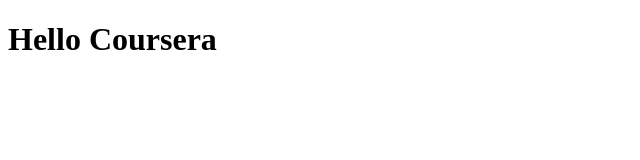
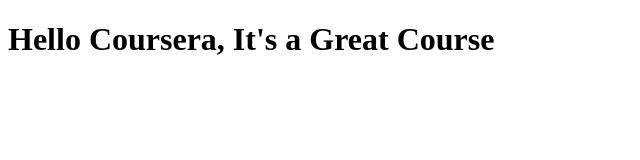
Before and after one commit to kelle1ds/coursera-test, a plain HTML site: page site/index.html in a window 1280 px wide. Shown: the whole page, without its empty margins (0-640 px from the left). Drawn offline with Linux system fonts and the light colour scheme.

Commit message:
small addition

```diff
--- a/site/index.html
+++ b/site/index.html
@@ -4,6 +4,6 @@
 	<title>Hello Coursear</title>
 </head>
 <body>
-<h1>Hello Coursera</h1>
+<h1>Hello Coursera, It's a Great Course</h1>
 </body>
 </html>
```
